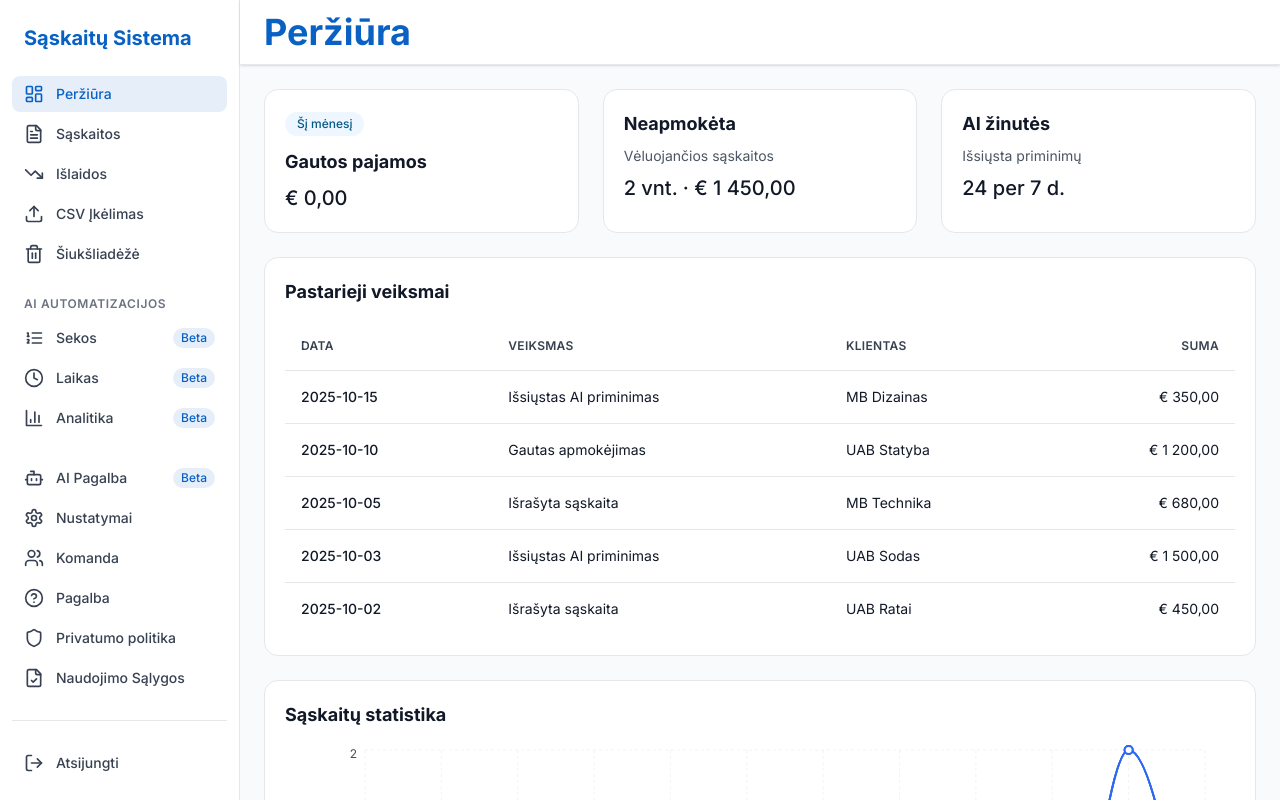
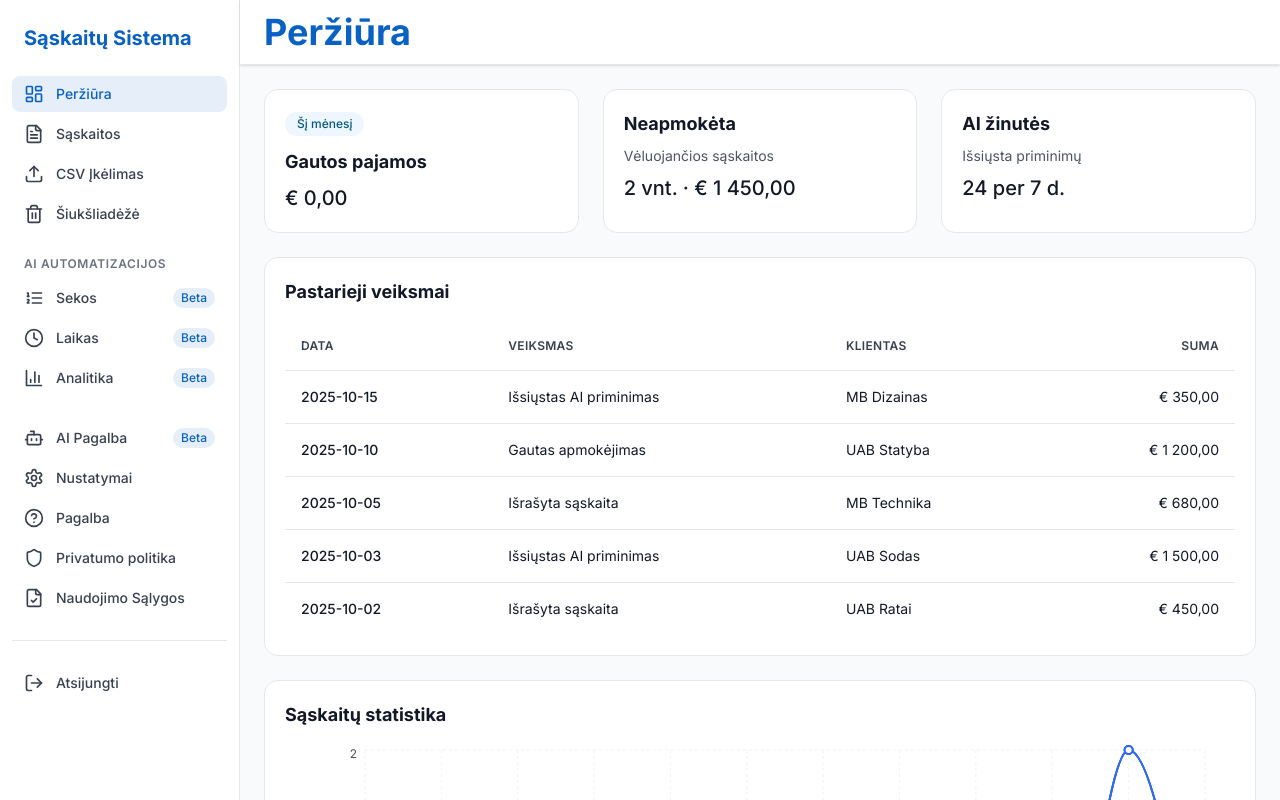
Before and after one commit to arunasjusas/figma, a React (Vite) app: page /login in a window 1280 px wide. Both pictures are taken after typing "name@example.com", "Sample123" into the empty fields and a click on the button "Prisijungti". Shown: the top 800 px of the page. Built offline with nearby package versions, Linux system fonts and the light colour scheme.

Commit message:
feat: remove IÅ¡laidos and Komanda tabs from sidebar navigation

```diff
--- a/src/components/layout/Sidebar.tsx
+++ b/src/components/layout/Sidebar.tsx
@@ -2,7 +2,6 @@ import { Link, useLocation } from 'react-router-dom';
 import {
   LayoutDashboard,
   FileText,
-  TrendingDown,
   Upload,
   Bot,
   ListOrdered,
@@ -10,7 +9,6 @@ import {
   BarChart3,
   HelpCircle,
   Settings,
-  Users,
   Shield,
   FileCheck,
   LogOut,
@@ -44,7 +42,6 @@ export function Sidebar() {
       items: [
         { label: 'Peržiūra', path: '/dashboard', icon: <LayoutDashboard className="w-5 h-5" /> },
         { label: 'Sąskaitos', path: '/invoices', icon: <FileText className="w-5 h-5" /> },
-        { label: 'Išlaidos', path: '/expenses', icon: <TrendingDown className="w-5 h-5" /> },
         { label: 'CSV Įkėlimas', path: '/csv-upload', icon: <Upload className="w-5 h-5" /> },
         { label: 'Šiukšliadėžė', path: '/recycle-bin', icon: <Trash2 className="w-5 h-5" /> },
       ],
@@ -61,7 +58,6 @@ export function Sidebar() {
       items: [
         { label: 'AI Pagalba', path: '/ai-help', icon: <Bot className="w-5 h-5" />, badge: 'Beta' },
         { label: 'Nustatymai', path: '/settings', icon: <Settings className="w-5 h-5" /> },
-        { label: 'Komanda', path: '/team', icon: <Users className="w-5 h-5" /> },
         { label: 'Pagalba', path: '/help', icon: <HelpCircle className="w-5 h-5" /> },
         { label: 'Privatumo politika', path: '/privacy', icon: <Shield className="w-5 h-5" /> },
         { label: 'Naudojimo Sąlygos', path: '/terms', icon: <FileCheck className="w-5 h-5" /> },
```
